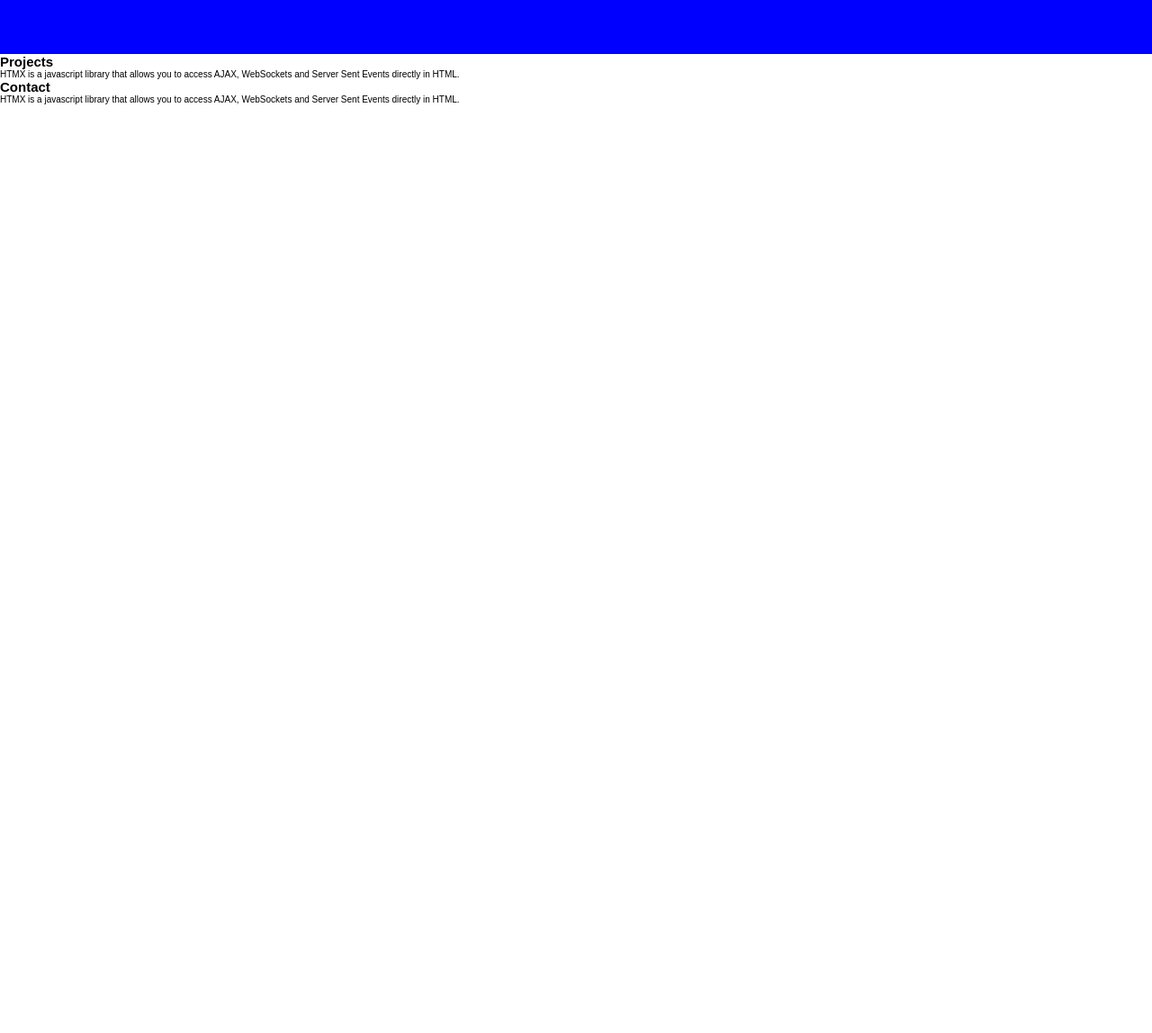
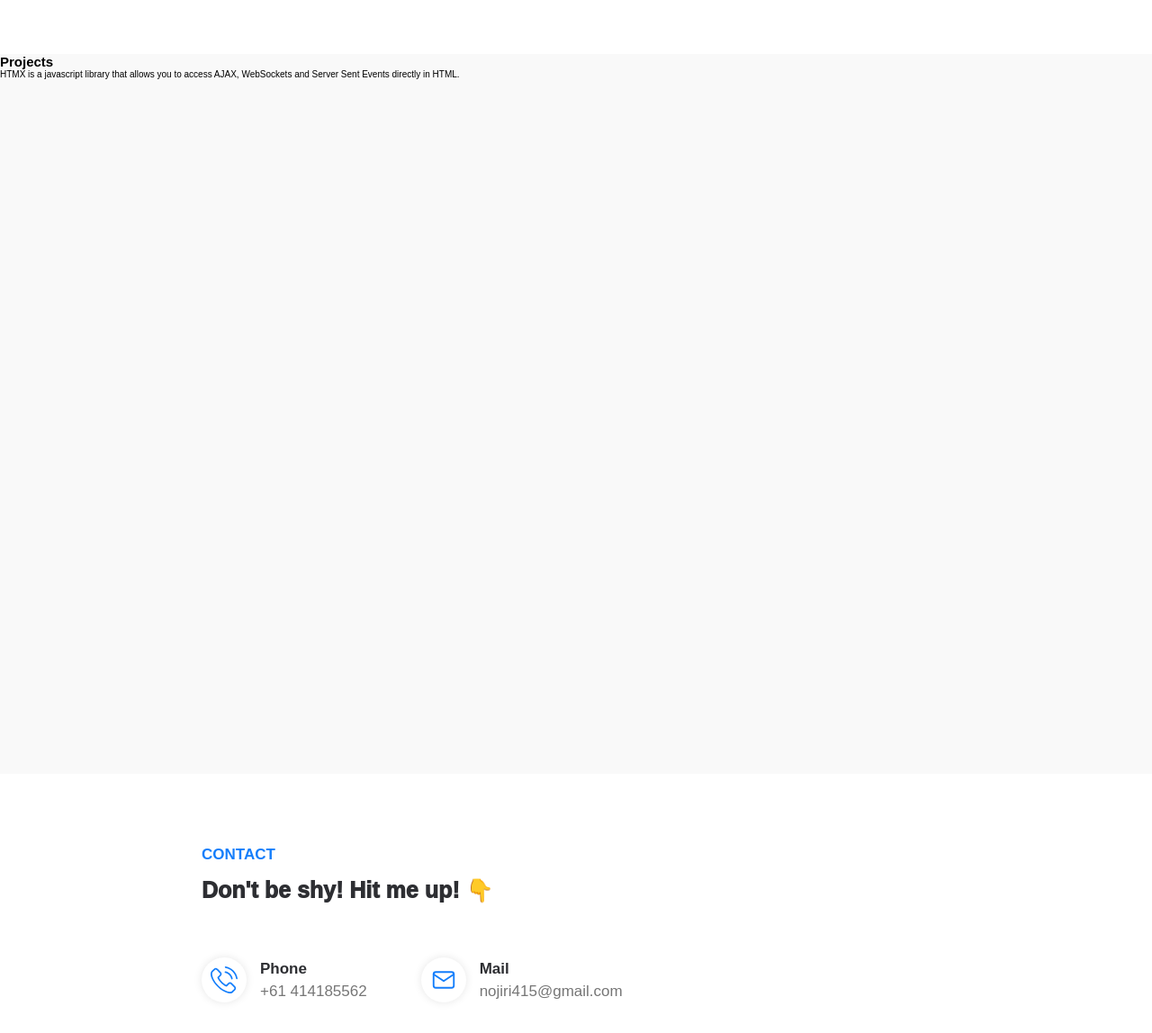
Before and after one commit to tomohikoNojiri415/PortfolioWebsite, a plain HTML site: page index.html in a window 1280 px wide. Shown: the part 1540-2688 px from the top of the page at 90% size. Before the commit the page ends 1656 px from the top, so only its background shows below. Drawn offline with nearby package versions, Linux system fonts and the light colour scheme.

Commit message:
contact section completed

```diff
--- a/index.html
+++ b/index.html
@@ -11,6 +11,7 @@
     <link href="./resources/css/index.css" type="text/css" rel="stylesheet">
     <link href="./resources/css/nav.css" type="text/css" rel="stylesheet">
     <link href="./resources/css/home.css" type="text/css" rel="stylesheet">
+    <link href="./resources/css/contact.css" type="text/css" rel="stylesheet">
 </head>
 <body>
     <div class="navbar">
@@ -157,10 +158,60 @@
         <h2>Projects</h2>
         <p>HTMX is a javascript library that allows you to access AJAX, WebSockets and Server Sent Events directly in HTML.</p>
     </div>
-    <div class="contact" id="contact">
-        <h2>Contact</h2>
-        <p>HTMX is a javascript library that allows you to access AJAX, WebSockets and Server Sent Events directly in HTML.</p>
-    </div>
+    <section class="contact" id="contact">
+        <div class="contact-container">
+            <p class="contact-title">CONTACT</p>
+            <h3 class="contact-texts">Don't be shy! Hit me up! 👇</h3>
+            <div class="contact-info-list">
+                <div class="contact-info-box">
+                    <span class="contact-icon-wrapper">
+                        <svg fill="#147efb" height="30px" width="30px" version="1.1" id="Capa_1" xmlns="http://www.w3.org/2000/svg" xmlns:xlink="http://www.w3.org/1999/xlink"
+                        viewBox="0 0 473.806 473.806" xml:space="preserve">
+                            <g>
+                                <g>
+                                    <path d="M374.456,293.506c-9.7-10.1-21.4-15.5-33.8-15.5c-12.3,0-24.1,5.3-34.2,15.4l-31.6,31.5c-2.6-1.4-5.2-2.7-7.7-4
+                                        c-3.6-1.8-7-3.5-9.9-5.3c-29.6-18.8-56.5-43.3-82.3-75c-12.5-15.8-20.9-29.1-27-42.6c8.2-7.5,15.8-15.3,23.2-22.8
+                                        c2.8-2.8,5.6-5.7,8.4-8.5c21-21,21-48.2,0-69.2l-27.3-27.3c-3.1-3.1-6.3-6.3-9.3-9.5c-6-6.2-12.3-12.6-18.8-18.6
+                                        c-9.7-9.6-21.3-14.7-33.5-14.7s-24,5.1-34,14.7c-0.1,0.1-0.1,0.1-0.2,0.2l-34,34.3c-12.8,12.8-20.1,28.4-21.7,46.5
+                                        c-2.4,29.2,6.2,56.4,12.8,74.2c16.2,43.7,40.4,84.2,76.5,127.6c43.8,52.3,96.5,93.6,156.7,122.7c23,10.9,53.7,23.8,88,26
+                                        c2.1,0.1,4.3,0.2,6.3,0.2c23.1,0,42.5-8.3,57.7-24.8c0.1-0.2,0.3-0.3,0.4-0.5c5.2-6.3,11.2-12,17.5-18.1c4.3-4.1,8.7-8.4,13-12.9
+                                        c9.9-10.3,15.1-22.3,15.1-34.6c0-12.4-5.3-24.3-15.4-34.3L374.456,293.506z M410.256,398.806
+                                        C410.156,398.806,410.156,398.906,410.256,398.806c-3.9,4.2-7.9,8-12.2,12.2c-6.5,6.2-13.1,12.7-19.3,20
+                                        c-10.1,10.8-22,15.9-37.6,15.9c-1.5,0-3.1,0-4.6-0.1c-29.7-1.9-57.3-13.5-78-23.4c-56.6-27.4-106.3-66.3-147.6-115.6
+                                        c-34.1-41.1-56.9-79.1-72-119.9c-9.3-24.9-12.7-44.3-11.2-62.6c1-11.7,5.5-21.4,13.8-29.7l34.1-34.1c4.9-4.6,10.1-7.1,15.2-7.1
+                                        c6.3,0,11.4,3.8,14.6,7c0.1,0.1,0.2,0.2,0.3,0.3c6.1,5.7,11.9,11.6,18,17.9c3.1,3.2,6.3,6.4,9.5,9.7l27.3,27.3
+                                        c10.6,10.6,10.6,20.4,0,31c-2.9,2.9-5.7,5.8-8.6,8.6c-8.4,8.6-16.4,16.6-25.1,24.4c-0.2,0.2-0.4,0.3-0.5,0.5
+                                        c-8.6,8.6-7,17-5.2,22.7c0.1,0.3,0.2,0.6,0.3,0.9c7.1,17.2,17.1,33.4,32.3,52.7l0.1,0.1c27.6,34,56.7,60.5,88.8,80.8
+                                        c4.1,2.6,8.3,4.7,12.3,6.7c3.6,1.8,7,3.5,9.9,5.3c0.4,0.2,0.8,0.5,1.2,0.7c3.4,1.7,6.6,2.5,9.9,2.5c8.3,0,13.5-5.2,15.2-6.9
+                                        l34.2-34.2c3.4-3.4,8.8-7.5,15.1-7.5c6.2,0,11.3,3.9,14.4,7.3c0.1,0.1,0.1,0.1,0.2,0.2l55.1,55.1
+                                        C420.456,377.706,420.456,388.206,410.256,398.806z"/>
+                                    <path d="M256.056,112.706c26.2,4.4,50,16.8,69,35.8s31.3,42.8,35.8,69c1.1,6.6,6.8,11.2,13.3,11.2c0.8,0,1.5-0.1,2.3-0.2
+                                        c7.4-1.2,12.3-8.2,11.1-15.6c-5.4-31.7-20.4-60.6-43.3-83.5s-51.8-37.9-83.5-43.3c-7.4-1.2-14.3,3.7-15.6,11
+                                        S248.656,111.506,256.056,112.706z"/>
+                                    <path d="M473.256,209.006c-8.9-52.2-33.5-99.7-71.3-137.5s-85.3-62.4-137.5-71.3c-7.3-1.3-14.2,3.7-15.5,11
+                                        c-1.2,7.4,3.7,14.3,11.1,15.6c46.6,7.9,89.1,30,122.9,63.7c33.8,33.8,55.8,76.3,63.7,122.9c1.1,6.6,6.8,11.2,13.3,11.2
+                                        c0.8,0,1.5-0.1,2.3-0.2C469.556,223.306,474.556,216.306,473.256,209.006z"/>
+                                </g>
+                            </g>
+                        </svg>
+                    </span>
+                    <div class="contact-info">
+                        <h3 class="contact-info-heading">Phone</h3>
+                        <p class="contact-info-text">+61 414185562</p>
+                    </div>
+                </div>
+                <div class="contact-info-box">
+                    <span class="contact-icon-wrapper">
+                        <svg xmlns="http://www.w3.org/2000/svg" width="30px" height="30px" viewBox="0 0 24 24" fill="none" stroke="currentColor" stroke-width="1.5" stroke-linecap="round" stroke-linejoin="round" class="tabler-icon tabler-icon-mail"><path d="M3 7a2 2 0 0 1 2 -2h14a2 2 0 0 1 2 2v10a2 2 0 0 1 -2 2h-14a2 2 0 0 1 -2 -2v-10z"></path><path d="M3 7l9 6l9 -6"></path></svg>
+                    </span>
+                    <div class="contact-info">
+                        <h3 class="contact-info-heading">Mail</h3>
+                        <a class="contact-info-text" href="mailto:nojiri415@gmail.com">nojiri415@gmail.com</a>
+                    </div>
+                </div>
+            </div>
+        </div>
+    </section>
     <script src="./resources/helper.js"></script>
 </body>
 </html>
--- /dev/null
+++ b/resources/css/contact.css
@@ -0,0 +1,100 @@
+.contact {
+    width: 100%;
+    height: auto;
+    display: flex;
+    background-color: #fff;
+}
+
+.contact-container {
+    padding: 80px 60px;
+    width: 90%;
+    margin: 0 5%;
+    display: block;
+    height: 100vh;
+}
+
+.contact-title {
+    color: #147efb;
+    font-size: 17px;
+    font-weight: 700;
+    margin-bottom: 15px;
+}
+
+.contact-texts {
+    font-size: 25px;
+    font-weight: 1000;
+    margin-bottom: 60px;
+    color: #2d2e32;
+}
+
+.contact-info-list {
+    display: flex;
+    flex-wrap: wrap;
+    gap: 8rem;
+}
+
+.contact-info-box {
+    align-items: center;
+    display: flex;
+    gap: 1.5rem;
+}
+
+.contact-info {
+    display: flex;
+    flex-direction: column;
+    gap: .5rem;
+}
+
+.contact-info-heading {
+    color: #2d2e32;
+    font-size: 17px;
+    font-weight: bolder;
+}
+
+.contact-info-text {
+    color: #767676;
+    font-size: 17px;
+    font-weight: 500;
+    text-decoration: none;
+}
+
+.contact-icon-wrapper {
+    align-items: center;
+    background-color: #fff;
+    border-radius: 50%;
+    box-shadow: 0 0 10px rgba(0, 0, 0, .1);
+    color: #147efb;
+    display: flex;
+    height: 5rem;
+    justify-content: center;
+    width: 5rem;
+}
+
+@media screen and (min-width: 1100px) {
+    .contact-container {
+        padding: 80px 160px;
+    }
+    .contact-info-list {
+        gap: 6rem;
+    }
+}
+@media screen and (max-width: 748px) {
+    /* .contact-container {
+        align-items: center;
+    } */
+    .contact-title {
+        text-align: center;
+    }
+    .contact-texts {
+        text-align: center;
+    }
+    .contact-info-list {
+        flex-direction: column;
+        gap: 4rem;
+    }
+
+    .contact-info-box {
+        justify-content: center;
+    }
+
+}
--- a/resources/css/index.css
+++ b/resources/css/index.css
@@ -16,8 +16,13 @@ body {
 }
 
 .about {
-    background-color: blue;
+    background-color: #fff;
     padding: 100px 0;
     text-align: center;
     height: 100vh;
 }
+
+.projects {
+    height: 100vh;
+    background-color: #f9f9f9;
+}
```
Also changed, not shown: resources/icons/phone.svg (added).
